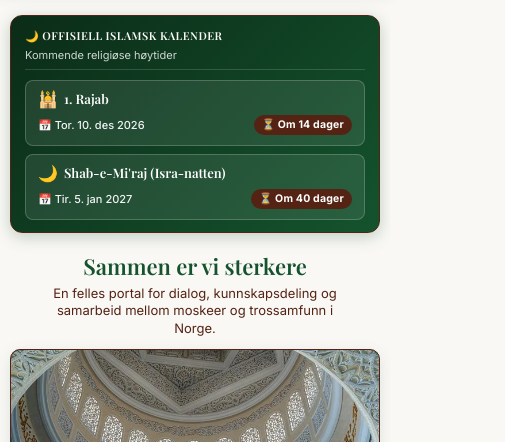
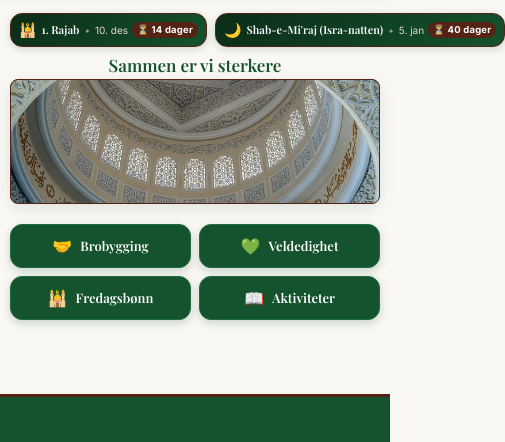
Before and after one commit to SajidMukhtarDEV/moskeene.no, a plain HTML site: page index.html in a window 390 px wide. Shown: the part 96-538 px from the top of the page, 505 px wide, since content can reach past the window. Drawn offline with nearby package versions, Linux system fonts and the light colour scheme; a web font is replaced by a local one.

Commit message:
style: gjor hero-seksjonen super-kompakt for mobil med 3:1 panoramabilde og slanke hoytidsbrikker

```diff
--- a/index.html
+++ b/index.html
@@ -159,7 +159,6 @@
 
                 <div class="hero-content">
                     <h1>Sammen er vi sterkere</h1>
-                    <p>En felles portal for dialog, kunnskapsdeling og samarbeid mellom moskeer og trossamfunn i Norge.</p>
                 </div>
                 <div class="hero-image-box">
                     <picture>
--- a/js/hoytider.js
+++ b/js/hoytider.js
@@ -39,17 +39,14 @@ const HoytiderApp = {
         return clean.charAt(0).toUpperCase() + clean.slice(1).toLowerCase();
     },
 
-    // Formaterer dato på norsk (f.eks. "Tirsdag 5. jan 2027")
+    // Formaterer dato kort på norsk (f.eks. "10. des")
     formaterNorskDato(isoDato) {
         try {
             const parts = isoDato.split('-');
             const d = new Date(parseInt(parts[0], 10), parseInt(parts[1], 10) - 1, parseInt(parts[2], 10));
-            const ukedag = d.toLocaleDateString('nb-NO', { weekday: 'short' });
-            const ukedagStor = ukedag.charAt(0).toUpperCase() + ukedag.slice(1);
             const dag = d.getDate();
-            const mnd = d.toLocaleDateString('nb-NO', { month: 'short' });
-            const aar = d.getFullYear();
-            return `${ukedagStor} ${dag}. ${mnd} ${aar}`;
+            const mnd = d.toLocaleDateString('nb-NO', { month: 'short' }).replace('.', '');
+            return `${dag}. ${mnd}`;
         } catch {
             return isoDato;
         }
@@ -66,9 +63,9 @@ const HoytiderApp = {
         const diffMs = target - today;
         const diffDager = Math.round(diffMs / (1000 * 60 * 60 * 24));
 
-        if (diffDager === 0) return "I dag! 🎉";
-        if (diffDager === 1) return "I morgen!";
-        if (diffDager > 1) return `Om ${diffDager} dager`;
+        if (diffDager === 0) return "I dag!";
+        if (diffDager === 1) return "I morgen";
+        if (diffDager > 1) return `${diffDager} dager`;
         return "";
     },
 
@@ -91,7 +88,7 @@ const HoytiderApp = {
         return kommende.slice(0, 2);
     },
 
-    // Viser høytidene i DOM-en
+    // Viser høytidene i DOM-en (Superkompakt mini-stripe)
     render(nesteTo) {
         const wrap = document.getElementById('heroHoytiderWrap');
         if (!wrap) return;
@@ -105,28 +102,22 @@ const HoytiderApp = {
             const navn = this.formaterNavn(h.special_date_name);
             const datoStr = this.formaterNorskDato(h.gregorian_date);
             const teller = this.dagerIgjen(h.gregorian_date);
-            const hijriStr = h.hijri_date ? ` (${h.hijri_date})` : '';
             const ikon = idx === 0 ? '🕌' : '🌙';
 
             return `
-                <div class="hoytid-brikke">
-                    <div class="hoytid-brikke-header">
-                        <span class="hoytid-ikon">${ikon}</span>
-                        <span class="hoytid-navn">${escapeHtml(navn)}</span>
+                <div class="hoytid-mini-brikke">
+                    <div class="hoytid-mini-left">
+                        <span class="hoytid-mini-ikon">${ikon}</span>
+                        <span class="hoytid-mini-navn">${escapeHtml(navn)}</span>
+                        <span class="hoytid-mini-prikk">•</span>
+                        <span class="hoytid-mini-dato">${escapeHtml(datoStr)}</span>
                     </div>
-                    <div class="hoytid-brikke-detaljer">
-                        <span class="hoytid-dato">📅 ${escapeHtml(datoStr)}</span>
-                        <span class="hoytid-nedtelling">⏳ ${escapeHtml(teller)}</span>
-                    </div>
+                    <span class="hoytid-mini-teller">⏳ ${escapeHtml(teller)}</span>
                 </div>
             `;
         }).join('');
 
         wrap.innerHTML = `
-            <div class="hero-hoytider-header">
-                <span class="hero-hoytider-tag">🌙 Offisiell islamsk kalender</span>
-                <span class="hero-hoytider-info">Kommende religiøse høytider</span>
-            </div>
             <div class="hero-hoytider-grid">
                 ${kortHtml}
             </div>
--- a/style.css
+++ b/style.css
@@ -557,15 +557,15 @@ a {
 
 .hero-section h1 {
     font-family: var(--font-tittel);
-    font-size: 36px;
-    color: var(--primary-hoved);
-    margin-bottom: 10px;
+    font-size: 24px;
+    color: var(--primary-hoved);
+    margin: 4px 0 6px 0;
 }
 
 .hero-section p {
     color: var(--secondary-brun);
-    font-size: 18px;
-    margin-bottom: 24px;
+    font-size: 15px;
+    margin-bottom: 12px;
 }
 
 /* Topp-bilde (Panoramabilde) */
@@ -581,125 +581,117 @@ a {
 .hero-image {
     width: 100%;
     height: auto;
+    max-height: 220px;
     display: block;
-    aspect-ratio: 2 / 1;
+    aspect-ratio: 3 / 1;
     object-fit: cover;
-    object-position: center;
+    object-position: center 35%;
 }
 
 /* ==========================================================================
-   KOMMENDE ISLAMSKE HØYTIDER (I Hero-banneret)
+   KOMMENDE ISLAMSKE HØYTIDER (Superkompakt mini-stripe i Hero-banneret)
    ========================================================================== */
 .hero-hoytider-wrap {
-    margin-top: 4px;
-    margin-bottom: 20px;
+    margin-top: 2px;
+    margin-bottom: 8px;
+    background: transparent;
+    padding: 0;
+    border: none;
+    box-shadow: none;
+}
+
+.hero-hoytider-grid {
+    display: grid;
+    grid-template-columns: repeat(2, 1fr);
+    gap: 8px;
+    width: 100%;
+}
+
+.hoytid-mini-brikke {
     background: linear-gradient(135deg, #0b2c18 0%, #14532d 100%);
     border: 1.5px solid var(--secondary-brun);
     border-radius: var(--radius-card-kort);
-    padding: 12px 14px;
-    box-shadow: 0 4px 16px rgba(20, 83, 45, 0.25);
+    padding: 6px 10px;
+    min-height: 38px;
+    display: flex;
+    align-items: center;
+    justify-content: space-between;
+    gap: 6px;
     color: #FFFFFF;
-}
-
-.hero-hoytider-header {
-    display: flex;
-    align-items: center;
-    justify-content: space-between;
-    margin-bottom: 10px;
-    padding-bottom: 6px;
-    border-bottom: 1px solid rgba(255, 255, 255, 0.15);
-}
-
-.hero-hoytider-tag {
+    box-sizing: border-box;
+    box-shadow: 0 2px 8px rgba(20, 83, 45, 0.2);
+    transition: transform 0.2s ease, box-shadow 0.2s ease;
+}
+
+.hoytid-mini-brikke:hover {
+    transform: translateY(-1px);
+    box-shadow: 0 4px 12px rgba(20, 83, 45, 0.3);
+}
+
+.hoytid-mini-left {
+    display: flex;
+    align-items: center;
+    gap: 5px;
+    min-width: 0;
+    overflow: hidden;
+}
+
+.hoytid-mini-ikon {
+    font-size: 14px;
+    line-height: 1;
+    flex-shrink: 0;
+}
+
+.hoytid-mini-navn {
     font-family: var(--font-tittel);
+    font-size: 12px;
+    font-weight: 700;
+    color: #FFFFFF;
+    white-space: nowrap;
+    overflow: hidden;
+    text-overflow: ellipsis;
+}
+
+.hoytid-mini-prikk {
+    color: rgba(255, 255, 255, 0.5);
+    font-size: 10px;
+    flex-shrink: 0;
+}
+
+.hoytid-mini-dato {
     font-size: 11px;
-    font-weight: 700;
-    text-transform: uppercase;
-    letter-spacing: 0.5px;
-    color: #FDFBF7;
-}
-
-.hero-hoytider-info {
-    font-size: 11px;
-    color: rgba(255, 255, 255, 0.8);
-}
-
-.hero-hoytider-grid {
-    display: grid;
-    grid-template-columns: repeat(2, 1fr);
-    gap: 10px;
-}
-
-.hoytid-brikke {
-    background: rgba(255, 255, 255, 0.09);
-    border: 1px solid rgba(255, 255, 255, 0.2);
-    border-radius: 8px;
-    padding: 10px 12px;
-    display: flex;
-    flex-direction: column;
-    gap: 4px;
-    transition: transform 0.2s ease, background 0.2s ease;
-}
-
-.hoytid-brikke:hover {
-    transform: translateY(-1px);
-    background: rgba(255, 255, 255, 0.14);
-}
-
-.hoytid-brikke-header {
-    display: flex;
-    align-items: center;
-    gap: 6px;
-}
-
-.hoytid-ikon {
-    font-size: 16px;
-    line-height: 1;
-}
-
-.hoytid-navn {
-    font-family: var(--font-tittel);
-    font-size: 13px;
-    font-weight: 700;
-    color: #FFFFFF;
-    line-height: 1.25;
-}
-
-.hoytid-brikke-detaljer {
-    display: flex;
-    align-items: center;
-    justify-content: space-between;
-    margin-top: 4px;
-    font-size: 11px;
-    flex-wrap: wrap;
-    gap: 4px;
-}
-
-.hoytid-dato {
-    color: #F3F4F6;
-    font-weight: 500;
-}
-
-.hoytid-nedtelling {
+    color: #E2D9C8;
+    white-space: nowrap;
+    flex-shrink: 0;
+}
+
+.hoytid-mini-teller {
     background-color: var(--secondary-brun);
     color: #FFFFFF;
-    padding: 2px 8px;
-    border-radius: 12px;
-    font-size: 10.5px;
+    padding: 2px 6px;
+    border-radius: 10px;
+    font-size: 10px;
     font-weight: 700;
     letter-spacing: 0.2px;
     white-space: nowrap;
+    flex-shrink: 0;
 }
 
 @media (max-width: 480px) {
-    .hero-hoytider-grid {
-        grid-template-columns: 1fr;
-        gap: 8px;
-    }
-    .hero-hoytider-header {
-        flex-direction: column;
-        align-items: flex-start;
-        gap: 2px;
+    .hoytid-mini-brikke {
+        padding: 5px 8px;
+        min-height: 34px;
+        gap: 4px;
+    }
+    .hoytid-mini-navn {
+        font-size: 11px;
+    }
+    .hoytid-mini-dato {
+        font-size: 10px;
+    }
+    .hoytid-mini-teller {
+        font-size: 9.5px;
+        padding: 1px 5px;
     }
 }
 
@@ -1517,20 +1509,15 @@ a {
         margin-bottom: 8px;
     }
     .hero-section h1 {
-        font-size: 22px;
-        margin-bottom: 4px;
-        line-height: 1.25;
+        font-size: 17px;
+        margin: 2px 0 4px 0;
+        line-height: 1.2;
     }
     .hero-section p {
-        font-size: 13px;
-        line-height: 1.35;
-        margin-bottom: 12px;
-        max-width: 320px;
-        margin-left: auto;
-        margin-right: auto;
+        display: none;
     }
     .hero-image-box {
-        border-radius: 10px;
+        border-radius: 8px;
         border: 1.5px solid var(--secondary-brun);
         box-shadow: 0 4px 16px rgba(20, 83, 45, 0.12);
         background-color: #0b2c18;
@@ -1538,9 +1525,9 @@ a {
     .hero-image {
         width: 100%;
         height: auto;
-        aspect-ratio: 2 / 1;
+        aspect-ratio: 3 / 1;
         object-fit: cover;
-        object-position: center;
+        object-position: center 35%;
         display: block;
     }
 }
```
